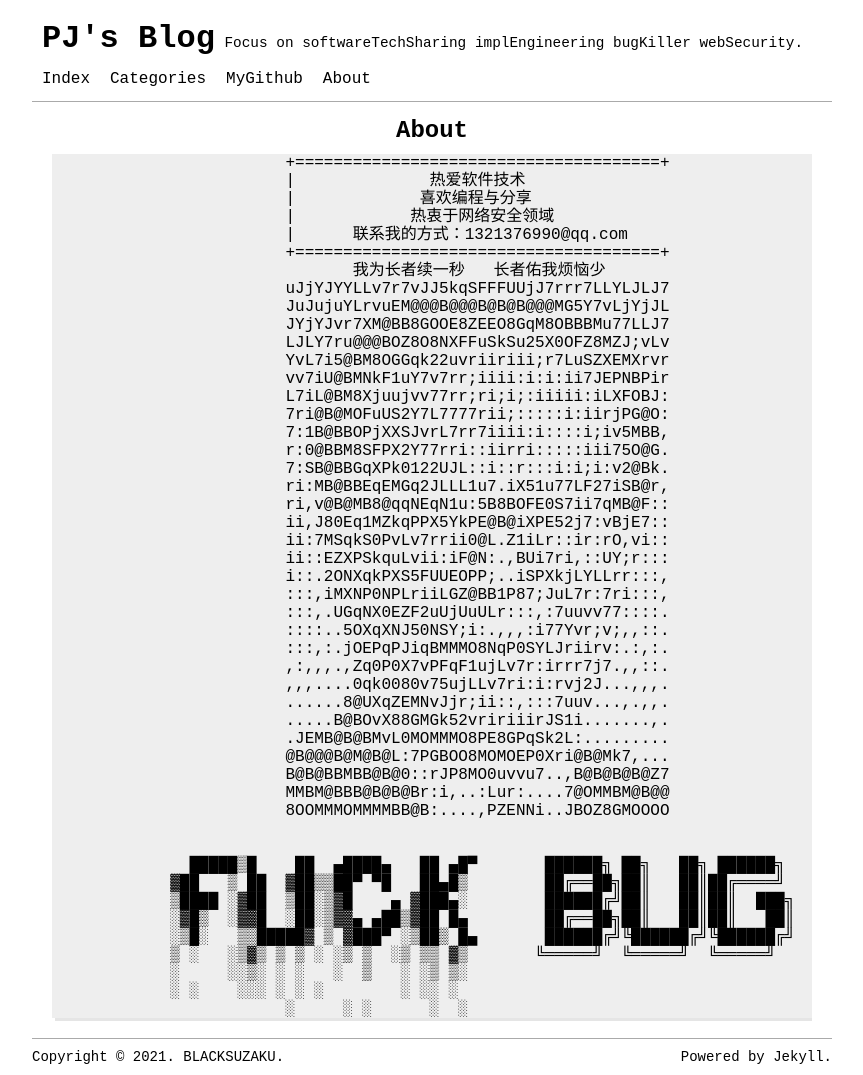
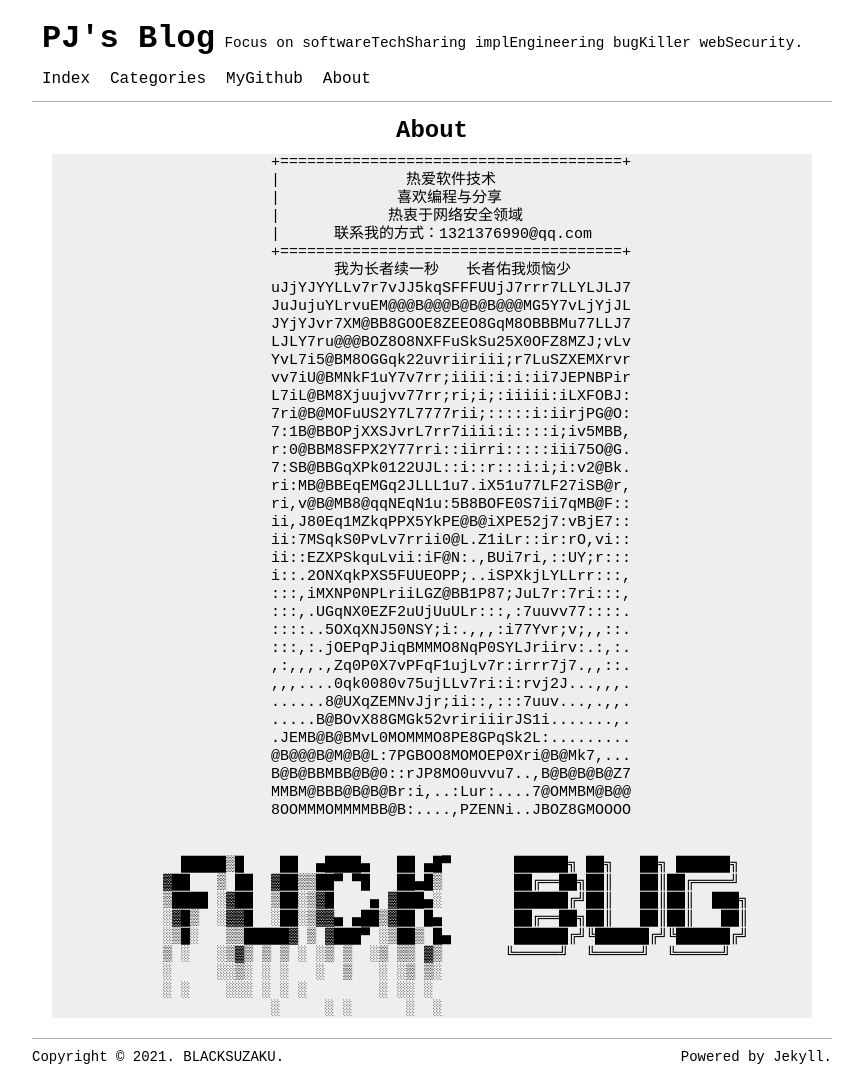
Before and after one commit to 2hux1nb0/2hux1nb0.github.io, a Jekyll site: the page built from pages/about.md, in a window 1280 px wide. Shown: the whole page, without its empty margins (208-1071 px from the left). Built offline with Jekyll 4.4.1, drawn with Linux system fonts in a browser that asks for light colours.

Commit message:
Update highlighter.scss

```diff
--- a/_sass/highlighter.scss
+++ b/_sass/highlighter.scss
@@ -7,10 +7,10 @@ pre.highlight {
   padding-left: 3px;
   border: 0px solid #ccc;
   overflow-x: auto;
-  font-size: 16px;
+  font-size: 15px;
   text-indent: 0px;
   background-color: #eee;
-  box-shadow: 3px 3px rgba(0, 0, 0, 0.1);
+  box-shadow: 0px 0px rgba(0, 0, 0, 0);
 }
 
 .highlighter-rouge {
```
